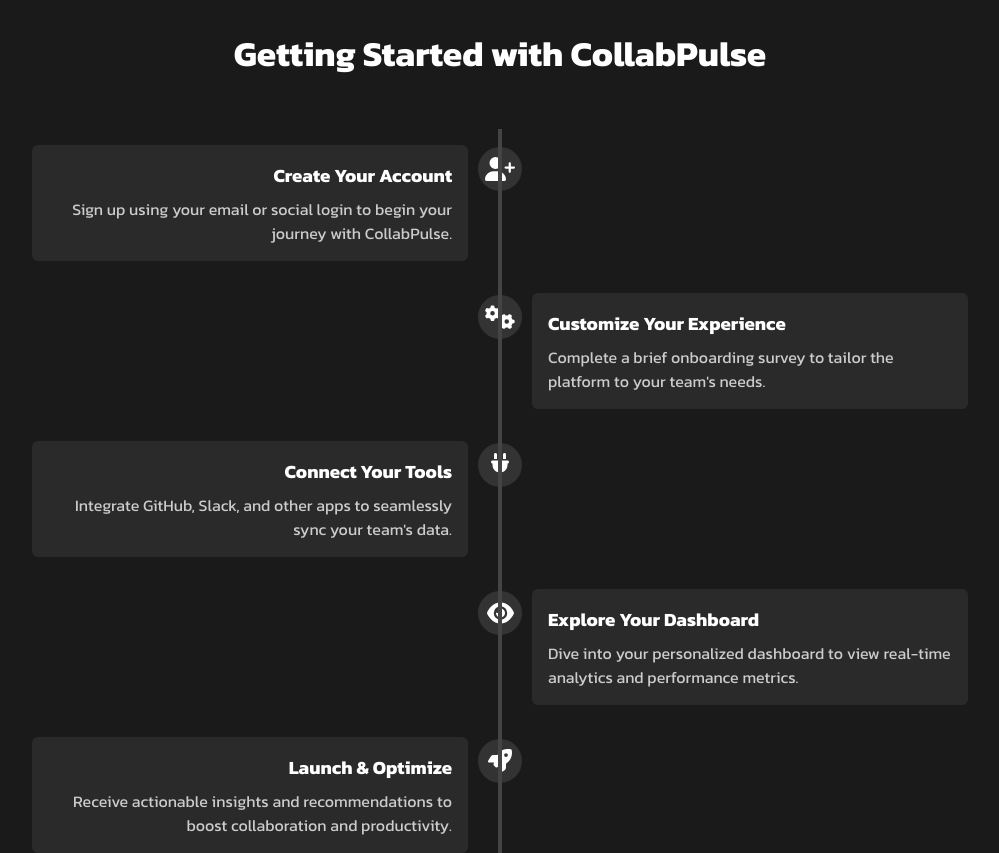
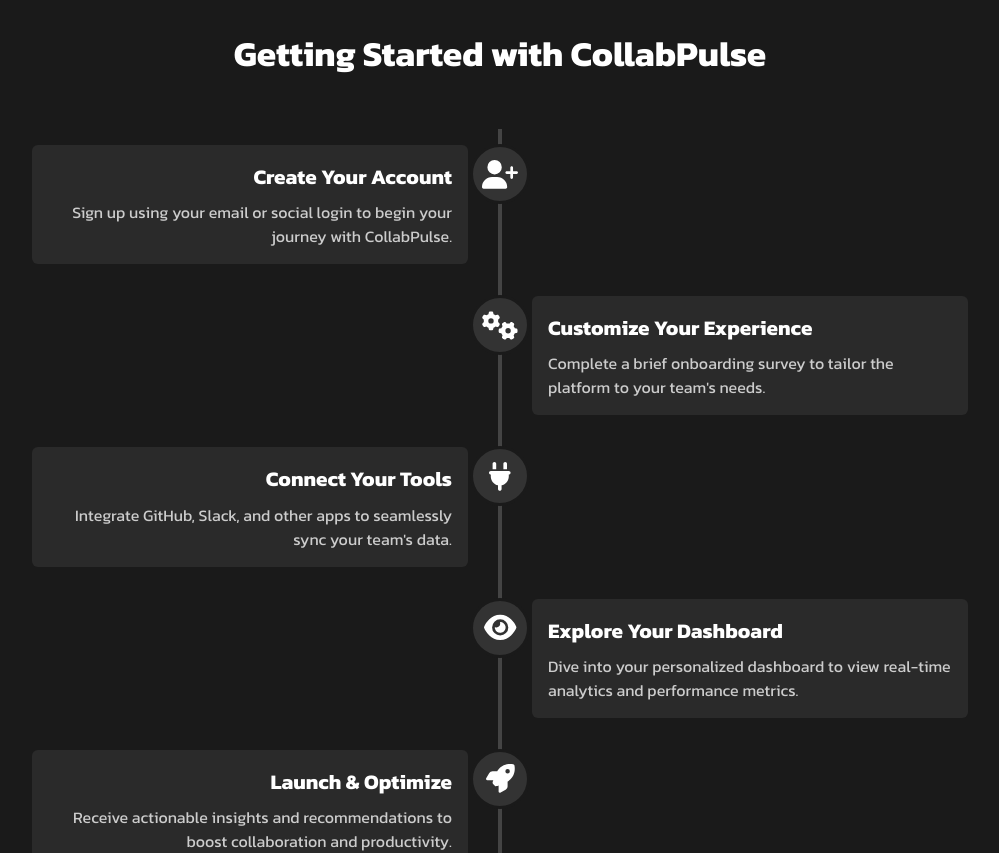
Before and after one commit to garv-goyal/collab-pulse, a React (Vite) app: page / in a window 1280 px wide. Shown: the part 1680-2533 px from the top of the page, without its empty margins (140-1139 px from the left). Built offline with nearby package versions, Linux system fonts and the light colour scheme.

Commit message:
update hiw section

```diff
--- a/src/components/ContactSection.jsx
+++ b/src/components/ContactSection.jsx
@@ -35,7 +35,7 @@ const ContactSection = () => {
   };
 
   return (
-    <section style={{ backgroundColor: '#161616', padding: '3rem 2rem', textAlign: 'center' }}>
+    <section style={{ backgroundColor: '#0f0f0f', padding: '3rem 2rem', textAlign: 'center' }}>
       <h2 style={{ fontSize: '2rem', marginBottom: '1rem', fontWeight: '700' }}>Stay in Touch</h2>
       <p style={{ color: '#ccc', marginBottom: '2rem', maxWidth: '700px', marginInline: 'auto' }}>
         Sign up for our newsletter to receive updates, tips, and best practices on collaboration.
--- a/src/components/HowItWorks.jsx
+++ b/src/components/HowItWorks.jsx
@@ -35,6 +35,7 @@ const TimelineContainer = styled.div`
     bottom: 0;
     left: 50%;
     margin-left: -2px;
+    z-index: 0;
   }
 `;
 
@@ -66,17 +67,18 @@ const TimelineContent = styled.div`
 const TimelineIcon = styled.div`
   position: absolute;
   top: 15px;
-  ${(props) => (props.align === 'left' ? 'right: -25px;' : 'left: -25px;')}
+  ${(props) => (props.align === 'left' ? 'right: -30px;' : 'left: -30px;')}
   background-color: #333;
   color: #fff;
-  width: 50px;
-  height: 50px;
+  width: 60px;
+  height: 60px;
   border-radius: 50%;
   display: flex;
   align-items: center;
   justify-content: center;
-  font-size: 1.5rem;
+  font-size: 1.8rem;
   border: 3px solid #1a1a1a;
+  z-index: 2;
 `;
 
 const HowItWorks = () => {
@@ -125,8 +127,10 @@ const HowItWorks = () => {
                 <FontAwesomeIcon icon={step.icon} />
               </TimelineIcon>
               <TimelineContent>
-                <h3 style={{ margin: '0 0 0.5rem', color: '#fff' }}>{step.title}</h3>
-                <p style={{ margin: 0 }}>{step.description}</p>
+                <h3 style={{ margin: '0 0 0.5rem', color: '#fff', fontSize: '1.3rem' }}>
+                  {step.title}
+                </h3>
+                <p style={{ margin: 0, fontSize: '1rem' }}>{step.description}</p>
               </TimelineContent>
             </TimelineItem>
           );
```
